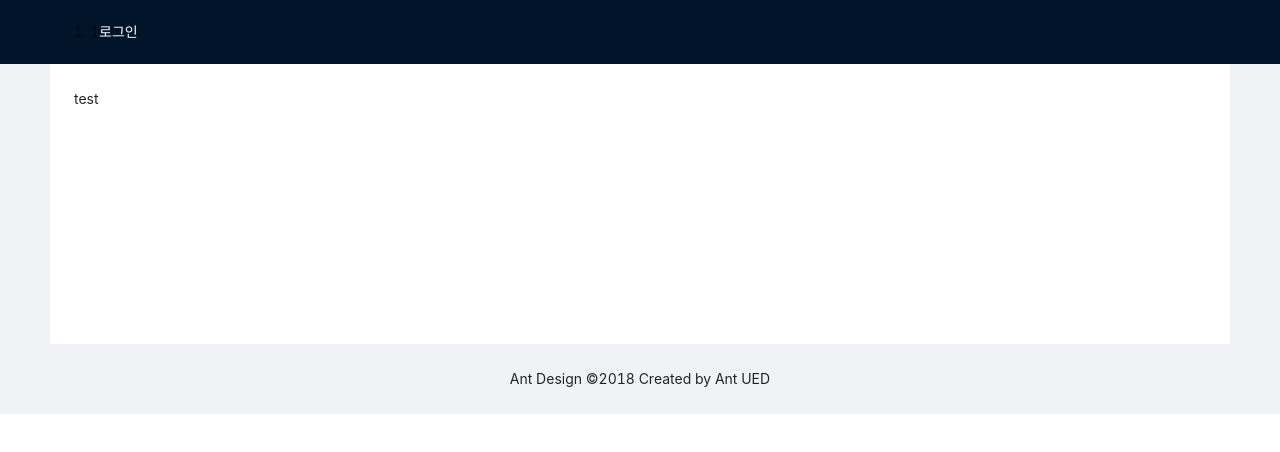
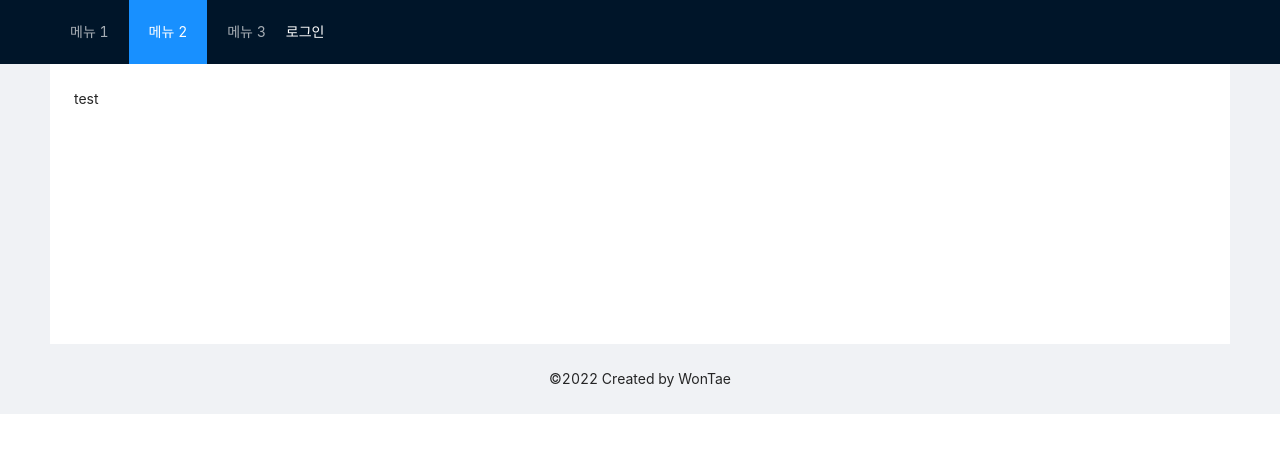
Before and after one commit to awt0720/login-implementation, a Next.js app: page / in a window 1280 px wide. Shown: the top 452 px of the page. Built offline with nearby package versions, Linux system fonts and the light colour scheme.

Commit message:
header -> MainHeader 컴포넌트 분리

```diff
--- a/components/layout/index.tsx
+++ b/components/layout/index.tsx
@@ -1,36 +1,17 @@
 import React from "react";
-import {Layout, Menu, Breadcrumb} from "antd";
+import {Layout} from "antd";
+import MainHeader from "@components/layout/mainHeader";
 
-const {Header, Content, Footer} = Layout;
+const {Content, Footer} = Layout;
 
 const SiteLayout = ({children}: any) => {
-  const login = false;
   return (
     <Layout className="layout">
-      <Header>
-        <div className="left">
-          <nav>
-            <ol>
-              <li>1</li>
-              <li>2</li>
-              <li>3</li>
-            </ol>
-          </nav>
-        </div>
-        <div className="right">
-          {login ? (
-            <div className="logout-btn">로그아웃</div>
-          ) : (
-            <div className="login-btn">로그인</div>
-          )}
-        </div>
-      </Header>
+      <MainHeader />
       <Content style={{padding: "0 50px"}}>
         <div className="site-layout-content">{children}</div>
       </Content>
-      <Footer style={{textAlign: "center"}}>
-        Ant Design ©2018 Created by Ant UED
-      </Footer>
+      <Footer style={{textAlign: "center"}}>©2022 Created by WonTae</Footer>
     </Layout>
   );
 };
--- /dev/null
+++ b/components/layout/mainHeader.tsx
@@ -0,0 +1,27 @@
+import React from "react";
+import {Header} from "antd/lib/layout/layout";
+import Menu from "antd/lib/menu";
+
+const MainHeader = () => {
+  const login = false;
+  return (
+    <Header>
+      <div className="left">
+        <Menu theme="dark" mode="horizontal" defaultSelectedKeys={["2"]}>
+          <Menu.Item key="1">메뉴 1</Menu.Item>
+          <Menu.Item key="2">메뉴 2</Menu.Item>
+          <Menu.Item key="3">메뉴 3</Menu.Item>
+        </Menu>
+      </div>
+      <div className="right">
+        {login ? (
+          <div className="logout-btn">로그아웃</div>
+        ) : (
+          <div className="login-btn">로그인</div>
+        )}
+      </div>
+    </Header>
+  );
+};
+
+export default MainHeader;
```
